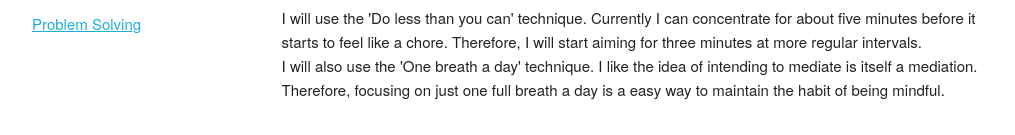
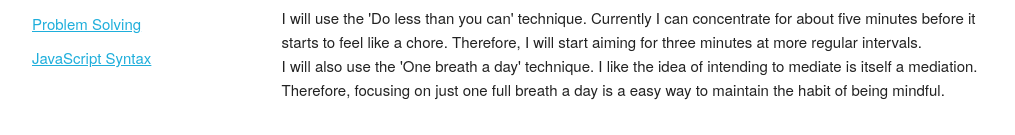
Before and after one commit to rob-dev-builder/rob-dev-builder.github.io, a plain HTML site: page blog/c4-daily-mindfulness.html in a window 1280 px wide. Shown: the part 444-579 px from the top of the page, without its empty margins (128-1143 px from the left). Drawn offline with nearby package versions, Linux system fonts and the light colour scheme.

Commit message:
Update blog nav bar

```diff
--- a/blog/c4-daily-mindfulness.html
+++ b/blog/c4-daily-mindfulness.html
@@ -49,6 +49,7 @@
               <li><a href="c4-daily-mindfulness.html">Mindfulness</a></li>
               <li><a href="c5-self-confidence.html">Self Confidence</a></li>
               <li><a href="t5-problem-solving.html">Problem Solving</a></li>
+              <li><a href="t6-js-language.html">JavaScript Syntax</a></li>
             </ul>
         </aside>
       </div>
```
Also changed, not shown: blog/blog-template.html (+1 -0 lines), blog/c1-reflection-blog.html (+1 -0 lines), blog/c1-time-and-habits-blog.html (+1 -0 lines), blog/c2-emotional-intelligence.html (+1 -0 lines), blog/c3-meditation-process.html (+1 -0 lines), blog/c5-self-confidence.html (+1 -0 lines), blog/t2-html-css-dom-p1.html (+1 -0 lines), blog/t2-html-css-dom-p2.html (+1 -0 lines), blog/t3-design-to-web-blog.html (+1 -0 lines), blog/t4-javascript-basics.html (+1 -0 lines), blog/t5-problem-solving.html (+1 -0 lines), blog/t6-js-language.html (+1 -0 lines).
